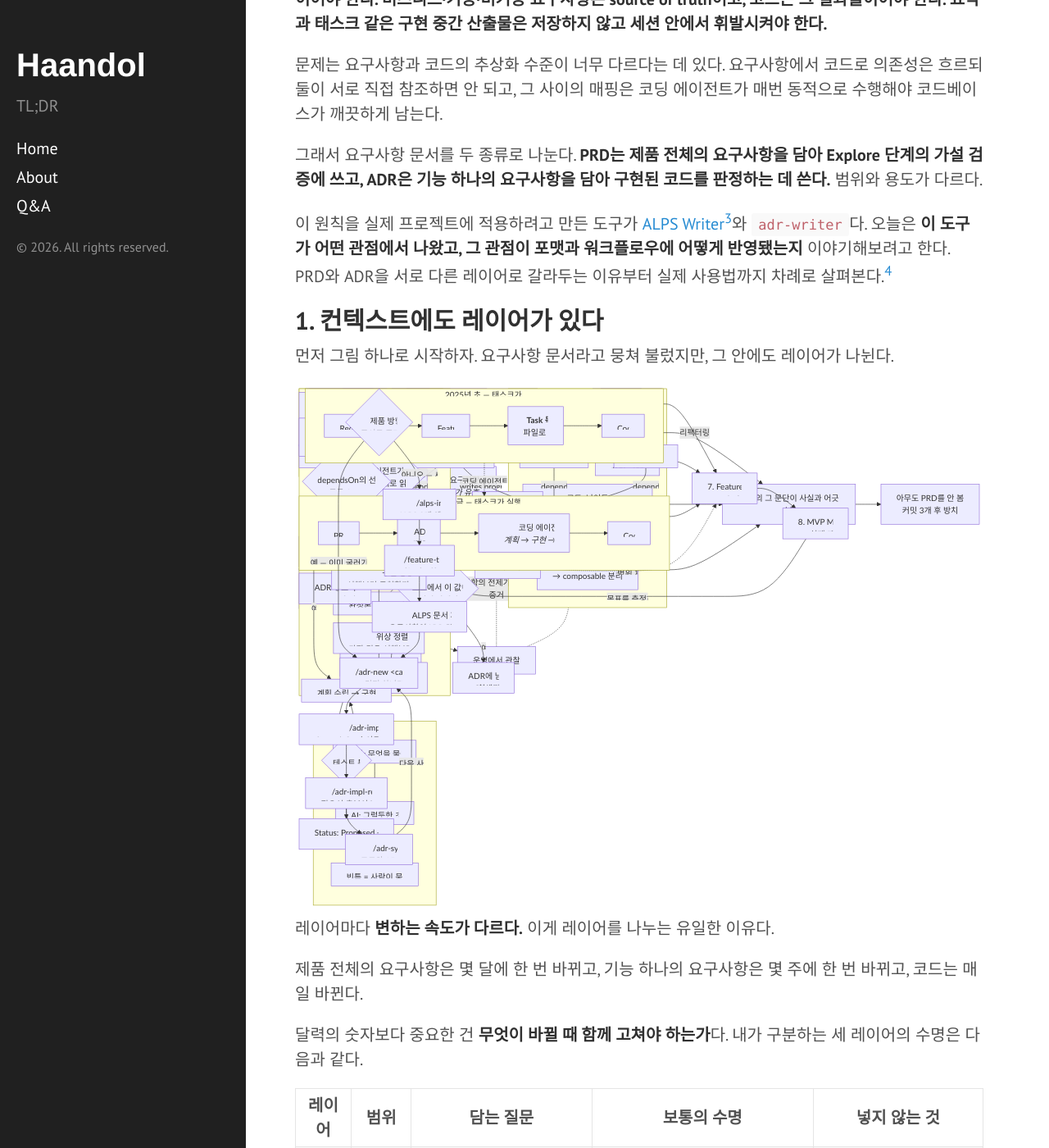
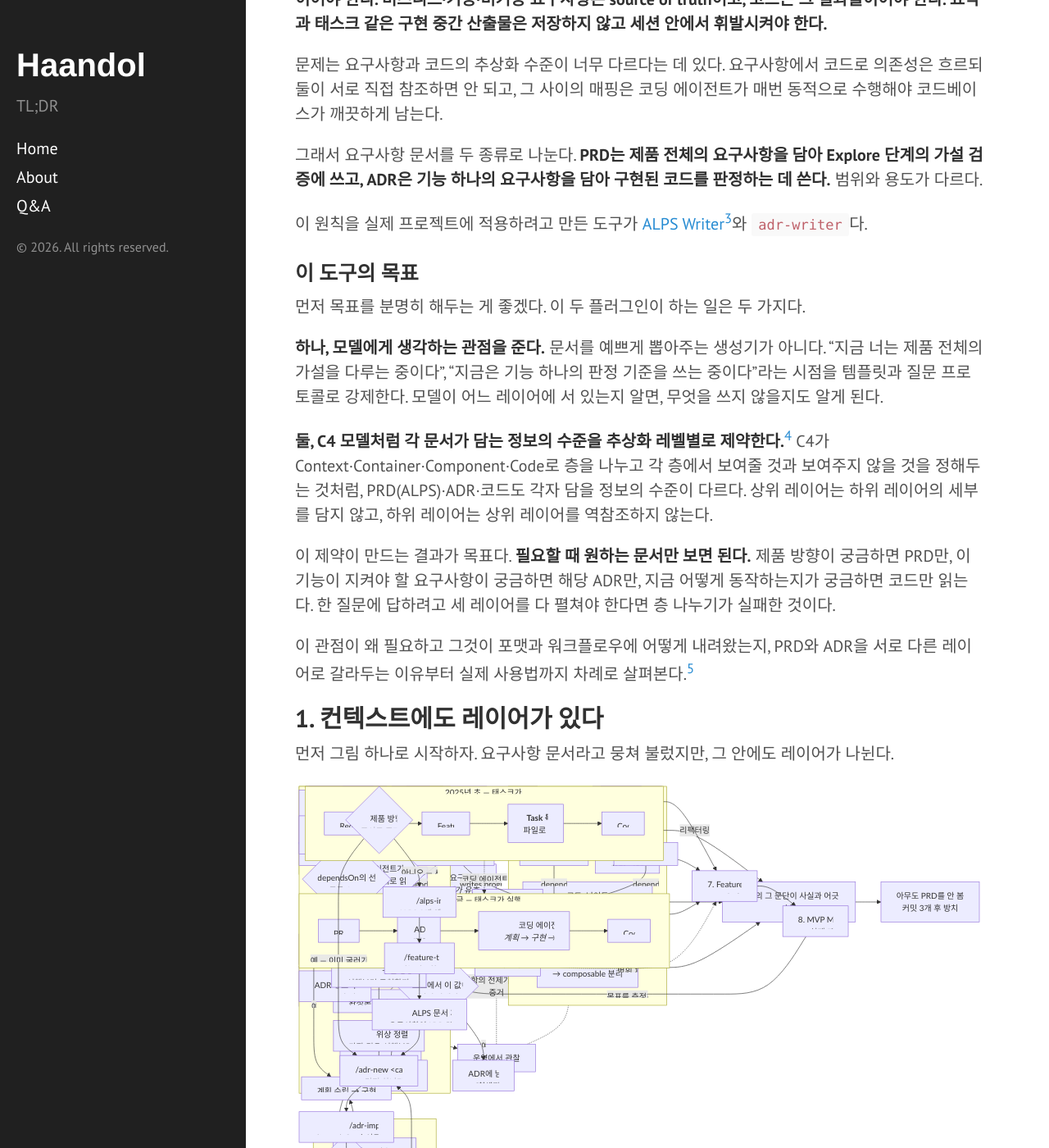
Before and after one commit to haandol/haandol.github.com, a Jekyll site: the page built from _posts/2026-07-25-alps-adr-abstraction-boundaries.md, in a window 1280 px wide and 1400 px high, scrolled down 778 px. Shown: the whole window at 82% size. Built offline with Jekyll 4.4.1, drawn with Linux system fonts in a browser that asks for light colours; comment, search, counter and statistics services are not loaded; some of the changed text lies outside the part shown.

Commit message:
docs: state the ALPS/ADR tooling goal as C4-style layer constraints
Add a "이 도구의 목표" subsection to the 07-25 post making the two goals
explicit: giving the model a perspective on which layer it stands in, and
constraining what PRD(ALPS)/ADR/code each hold per abstraction level so a
reader can open only the layer their question belongs to.

Thread the same lens through the rest of the post — TL;DR, the lifetime
table, the RFTCR callback, the ALPS section principles, the two-stage
filter, the invariant lint, the PRD-deletion section, and the closing.

Co-Authored-By: Claude Opus 5 (1M context) <noreply@anthropic.com>

````diff
--- a/_posts/2026-07-25-alps-adr-abstraction-boundaries.md
+++ b/_posts/2026-07-25-alps-adr-abstraction-boundaries.md
@@ -10,8 +10,8 @@ publish: true
 
 ## TL;DR
 
-- PRD는 제품 전체의 가설을, ADR은 기능 하나의 요구사항을 담는다.
-- ADR의 목표는 같은 코드가 아니라 같은 요구사항을 지키는 코드다.
+- C4 모델처럼 PRD·ADR·코드가 담을 정보 수준을 제약한다.
+- 목표는 필요할 때 그 레이어 문서만 읽어도 되는 상태다.
 - 요구사항이 ADR 레이어로 다 내려가면 PRD는 지운다.
 
 ## 시작하며
@@ -28,7 +28,19 @@ publish: true
 
 그래서 요구사항 문서를 두 종류로 나눈다. **PRD는 제품 전체의 요구사항을 담아 Explore 단계의 가설 검증에 쓰고, ADR은 기능 하나의 요구사항을 담아 구현된 코드를 판정하는 데 쓴다.** 범위와 용도가 다르다.
 
-이 원칙을 실제 프로젝트에 적용하려고 만든 도구가 [ALPS Writer](https://github.com/haandol/alps-writer-plugins)[^3]와 `adr-writer`다. 오늘은 **이 도구가 어떤 관점에서 나왔고, 그 관점이 포맷과 워크플로우에 어떻게 반영됐는지** 이야기해보려고 한다. PRD와 ADR을 서로 다른 레이어로 갈라두는 이유부터 실제 사용법까지 차례로 살펴본다.[^1]
+이 원칙을 실제 프로젝트에 적용하려고 만든 도구가 [ALPS Writer](https://github.com/haandol/alps-writer-plugins)[^3]와 `adr-writer`다.
+
+### 이 도구의 목표
+
+먼저 목표를 분명히 해두는 게 좋겠다. 이 두 플러그인이 하는 일은 두 가지다.
+
+**하나, 모델에게 생각하는 관점을 준다.** 문서를 예쁘게 뽑아주는 생성기가 아니다. "지금 너는 제품 전체의 가설을 다루는 중이다", "지금은 기능 하나의 판정 기준을 쓰는 중이다"라는 시점을 템플릿과 질문 프로토콜로 강제한다. 모델이 어느 레이어에 서 있는지 알면, 무엇을 쓰지 않을지도 알게 된다.
+
+**둘, C4 모델처럼 각 문서가 담는 정보의 수준을 추상화 레벨별로 제약한다.**[^4] C4가 Context·Container·Component·Code로 층을 나누고 각 층에서 보여줄 것과 보여주지 않을 것을 정해두는 것처럼, PRD(ALPS)·ADR·코드도 각자 담을 정보의 수준이 다르다. 상위 레이어는 하위 레이어의 세부를 담지 않고, 하위 레이어는 상위 레이어를 역참조하지 않는다.
+
+이 제약이 만드는 결과가 목표다. **필요할 때 원하는 문서만 보면 된다.** 제품 방향이 궁금하면 PRD만, 이 기능이 지켜야 할 요구사항이 궁금하면 해당 ADR만, 지금 어떻게 동작하는지가 궁금하면 코드만 읽는다. 한 질문에 답하려고 세 레이어를 다 펼쳐야 한다면 층 나누기가 실패한 것이다.
+
+이 관점이 왜 필요하고 그것이 포맷과 워크플로우에 어떻게 내려왔는지, PRD와 ADR을 서로 다른 레이어로 갈라두는 이유부터 실제 사용법까지 차례로 살펴본다.[^1]
 
 ## 1. 컨텍스트에도 레이어가 있다
 
@@ -51,9 +63,7 @@ flowchart TD
 
 {% endraw %}
 
-레이어마다 **변하는 속도가 다르다.** 이게 레이어를 나누는 유일한 이유다.
-
-제품 전체의 요구사항은 몇 달에 한 번 바뀌고, 기능 하나의 요구사항은 몇 주에 한 번 바뀌고, 코드는 매일 바뀐다.
+레이어를 어디서 자를지는 **변하는 속도**가 정한다. 제품 전체의 요구사항은 몇 달에 한 번 바뀌고, 기능 하나의 요구사항은 몇 주에 한 번 바뀌고, 코드는 매일 바뀐다.
 
 달력의 숫자보다 중요한 건 **무엇이 바뀔 때 함께 고쳐야 하는가**다. 내가 구분하는 세 레이어의 수명은 다음과 같다.
 
@@ -62,6 +72,10 @@ flowchart TD
 | PRD | 제품 전체 | 무엇을 왜 만들고, 성공은 무엇인가 | 제품 가설·범위가 유효한 동안(대개 몇 달) | 파일 경로, 함수, 구현 순서 |
 | ADR | 기능 하나 | 이 기능이 지켜야 할 요구사항은 무엇인가 | 요구사항과 그 전제가 유효한 동안(대개 몇 주~몇 달) | 코드로 바로 알 수 있는 구조·상수 |
 | 코드 | 구현 | 지금 시스템은 어떻게 동작하는가 | 다음 구현 변경까지(몇 시간~며칠) | PRD·ADR 번호의 역참조 |
+
+이 표에서 진짜 중요한 칸은 오른쪽 두 개다. **"담는 질문"과 "넣지 않는 것"이 각 레이어가 담을 정보의 수준을 제약한다.** C4 모델에서 Container 다이어그램에 클래스 이름을 그리지 않는 것과 같은 종류의 규칙이다.
+
+그리고 이 제약이 지켜지면 각 질문에 답할 문서가 하나로 정해진다. 세 레이어를 다 펼쳐놓고 어디에 답이 있는지 찾는 대신, 질문의 추상화 수준을 보고 그 레이어만 열면 된다.
 
 여기서 긴 수명은 문서를 고정한다는 뜻이 아니다. 운영에서 제품 가설이나 결정의 전제가 틀렸다는 증거가 나오면 해당 레이어를 갱신한다. 반대로 함수명이나 파일 배치만 달라졌다면 PRD와 ADR은 손대지 않고 그대로 유효해야 한다.
 
@@ -143,9 +157,11 @@ flowchart LR
 
 **PRD는 방치되고 ADR은 계속 쓰이게 된 차이는 성실함이 아니라 그 문서가 어느 레이어에 머물렀느냐였다.**
 
-RFTCR 글에서 C4 모델을 예로 들며 "단계별 입출력의 추상화 수준을 명확히 정의해야 한다"고 썼는데[^4], 그때는 그게 프로세스 표준화 얘기라고 생각했다. 지금은 **문서의 수명을 결정하는 문제**라고 본다.
+RFTCR 글에서 C4 모델을 예로 들며 "단계별 입출력의 추상화 수준을 명확히 정의해야 한다"고 썼는데[^4], 그때는 그게 프로세스 표준화 얘기라고 생각했다. 지금은 **문서의 수명과 읽는 범위를 결정하는 문제**라고 본다.
 
-ALPS Writer는 여기서 출발했다. PRD 작성을 편하게 해주는 생성기가 필요해서가 아니라, **요구사항을 코드의 변화로부터 지키면서 에이전트가 계속 사용할 수 있는 컨텍스트로 만들기 위해서**였다.
+Office Raid PRD를 열면 세계관도 나오고 스토어 변수도 나온다. 그래서 어떤 질문을 들고 가도 621줄 전체를 훑어야 했다. 반대로 ADR은 142줄 안에서 그 기능의 판정 기준만 다루기 때문에 필요할 때 그것만 열면 됐다.
+
+ALPS Writer는 여기서 출발했다. PRD 작성을 편하게 해주는 생성기가 필요해서가 아니라, **각 문서가 담을 정보의 수준을 제약해서 요구사항을 코드의 변화로부터 지키고, 에이전트가 필요한 레이어만 읽어도 되게 만들기 위해서**였다.
 
 ## 2. PRD는 가설을 검증하는 문서다
 
@@ -230,6 +246,8 @@ flowchart LR
 
 **하나, 추상화 수준을 섞지 않는다.** 비즈니스 요구사항과 설계와 기술 요구사항이 각각 다른 섹션에 산다. "사용자가 즐거움을 느끼게"와 "POST /api/orders는 멱등키를 받는다"가 한 문단에 섞이지 않는다.
 
+이게 PRD 안쪽에도 층을 두는 이유다. 문서 사이의 레이어 규칙을 문서 안에서도 한 번 더 적용해서, 성공 기준이 궁금한 사람은 2절만, 에러 상태가 궁금한 사람은 5절만 읽게 만든다.
+
 **둘, 기능을 vertical slice로 자른다.** Section 7의 각 기능은 UI에서 API를 거쳐 데이터까지 관통한다. 그래야 기능 하나가 독립적으로 구현·테스트·배포된다.
 
 **셋, 하지 않을 것을 일급으로 둔다.** Section 9(Out of Scope)는 각주가 아니다. 에이전트가 **하지 말아야** 할 일을 명시적으로 적어두지 않으면, 팀이 일부러 미뤄둔 영역까지 코드가 번져나간다.
@@ -268,6 +286,8 @@ flowchart LR
 - **섹션별 대화 가이드가 도구 안에 들어 있다.** 프로젝트가 바뀌어도 질문 흐름이 같다.
 
 이러면 문서 품질의 상한이 **작성자의 PRD 실력**에서 **템플릿과 질문 프로토콜**로 옮겨간다. 도구를 개선하면 다음 프로젝트의 문서가 같이 좋아진다는 뜻이라, 나는 이게 이 도구의 핵심 설계라고 생각한다.
+
+앞에서 말한 "모델에게 관점을 준다"가 구체적으로 이 부분이다. 섹션별 질문 가이드는 모델에게 **지금 어느 추상화 수준에서 묻고 있는지**를 알려주는 장치다. Section 2를 쓰는 중이면 성공의 정의를 묻고, 파일 배치는 묻지 않는다. 질문의 층이 정해지면 답의 층도 정해진다.
 
 부수 효과로 문서 작성이 인터뷰가 된다. 백지 앞에서 "아키텍처 뭐 쓰지"를 고민하는 것보다, "지도 타일은 어디서 받아오실 건가요"에 답하는 게 훨씬 쉽다.
 
@@ -392,6 +412,8 @@ flowchart TD
 
 이 필터를 통과하는 영역을 **회색지대**라고 부른다. 비즈니스 요구사항과 코드 사이에 떠 있는, 어느 쪽을 읽어도 안 나오는 것들이다.
 
+두 단계 필터가 하는 일이 결국 **ADR이 담을 정보의 수준을 기계적으로 제약하는 것**이다. 위로는 PRD가 다루는 제품 단위 가설을 다시 적지 않고, 아래로는 코드를 읽으면 아는 것을 적지 않는다. 그래서 ADR 하나를 열면 그 기능의 판정 기준만 남고, 다른 층을 궁금해하지 않아도 된다.
+
 {% raw %}
 
 ```mermaid
@@ -403,6 +425,8 @@ flowchart LR
 ```
 
 {% endraw %}
+
+세 칸에 적힌 목록이 곧 각 레이어가 담을 정보의 수준이다. 왼쪽 칸을 알고 싶으면 PRD를, 가운데 칸을 알고 싶으면 ADR을, 오른쪽 칸을 알고 싶으면 코드를 읽는다.
 
 구체적으로 ADR에 **넣지 않는** 것들이 규칙으로 정해져 있다. 실전에서 제일 자주 어기는 항목들이라 그대로 옮겨둔다.
 
@@ -432,6 +456,8 @@ Good (커밋 메시지): feat(dictionary): cache invalid phrase result (ADR dict
 ## 4. 경계를 지키는 장치들
 
 원칙만으로는 경계가 안 지켜진다. 나도 Office Raid PRD를 쓸 때 "PRD는 무엇만 적는다"는 걸 몰랐던 게 아니다. 쓰다 보니 넘어간 거다.
+
+레이어를 나누는 규칙은 지켜질 때만 의미가 있다. 한 번 섞이면 "이 질문은 이 문서만 보면 된다"는 보장이 깨지고, 결국 다시 전부 읽어야 한다.
 
 그래서 `adr-writer`에는 사람의 의지에 의존하지 않는 장치가 몇 개 있다.
 
@@ -525,7 +551,7 @@ bash <plugin>/scripts/adr-invariants.sh                   # 역참조 검사만
 
 특히 두 번째 스크립트가 하는 일이 이 글의 주제다. **코드가 ADR을 인용하는지, ADR이 PRD를 인용하는지** 검사한다. 역방향 화살표가 생기면 실패한다.
 
-한 방향 의존을 원칙이 아니라 **깨질 수 있는 검사**로 만들어두는 것. 이게 사람의 성실함에 의존하지 않는 유일한 방법이라고 생각한다.
+C4 모델에는 층을 섞었는지 검사해주는 도구가 없다. 사람이 다이어그램을 보고 판단한다. 문서 레이어에서는 그 판단 중 일부라도 스크립트로 내려보내려고 했다. 한 방향 의존을 원칙이 아니라 **깨질 수 있는 검사**로 만들어두는 것. 이게 사람의 성실함에 의존하지 않는 유일한 방법이라고 생각한다.
 
 ## 5. 태스크는 휘발되고 있다
 
@@ -619,6 +645,8 @@ PRD는 Explore 단계에서 가설을 세우고 검증하는 문서다. 기능
 
 즉 **PRD가 담고 있던 내용은 전부 아래 레이어로 내려간 상태다.** 제품 단위 가설은 검증 결과로, 기능 단위 요구사항은 ADR로. 그런데도 위 레이어에 파일을 남겨두면 같은 내용을 두 추상화 수준에서 이중으로 관리하게 되고, 실제로 갱신되는 쪽은 아래뿐이다. 위는 import 시점의 스냅샷으로 굳어서 읽으면 오히려 현재와 어긋난 정보를 준다.
 
+같은 질문에 두 문서가 서로 다른 답을 주기 시작하면 **필요한 문서만 읽는다는 목표가 깨진다.** 어느 쪽이 맞는지 확인하려고 둘 다 읽어야 하니까. 그래서 층이 비면 그 층의 파일을 지운다.
+
 이게 앞서 말한 "저장소에 남는 텍스트는 모두 최신이어야 한다"는 원칙의 결론이기도 하다. 최신으로 유지할 수 없는 문서라면 최신으로 유지하는 대신 지우는 선택지가 있다.
 
 Office Raid PRD의 실패도 다시 보면 같은 얘기다. 그건 새 제품의 PRD가 아니라 **3년 된 시스템의 한 기능에 대한 PRD**였다. 애초에 ADR 레이어에서 다뤄야 할 범위를 PRD 레이어에 올려놓고, 그마저 정리하지 않았다.
@@ -632,6 +660,8 @@ ADR 개수 차이는 그냥 프로젝트 나이 차이다. 개수 자체가 목
 ## 마치며
 
 지금까지 쓴 내용은 정답이 아니다. **내가 생각한 방식대로 동작하는 시스템을 만들다 보니 이런 형태가 나온 것**에 가깝다.
+
+두 플러그인이 하려는 일은 처음에 말한 두 가지뿐이다. 모델에게 지금 어느 레이어에 서 있는지 알려주는 관점을 주는 것, 그리고 C4 모델처럼 PRD·ADR·코드가 담을 정보의 수준을 제약해서 **필요할 때 그 레이어 문서만 읽으면 되는 상태**를 만드는 것. 이 글의 규칙들은 대부분 그 두 목표에서 따라 나온 결과다.
 
 요구사항이 ADR 레이어로 내려가면 PRD를 지운다는 결론도, 태스크를 파일로 남기지 않는다는 선택도, 내 프로젝트들과 내 작업 방식에서 나왔다. 다른 제약을 가진 사람은 다른 답에 도달할 것이다.
 
````
